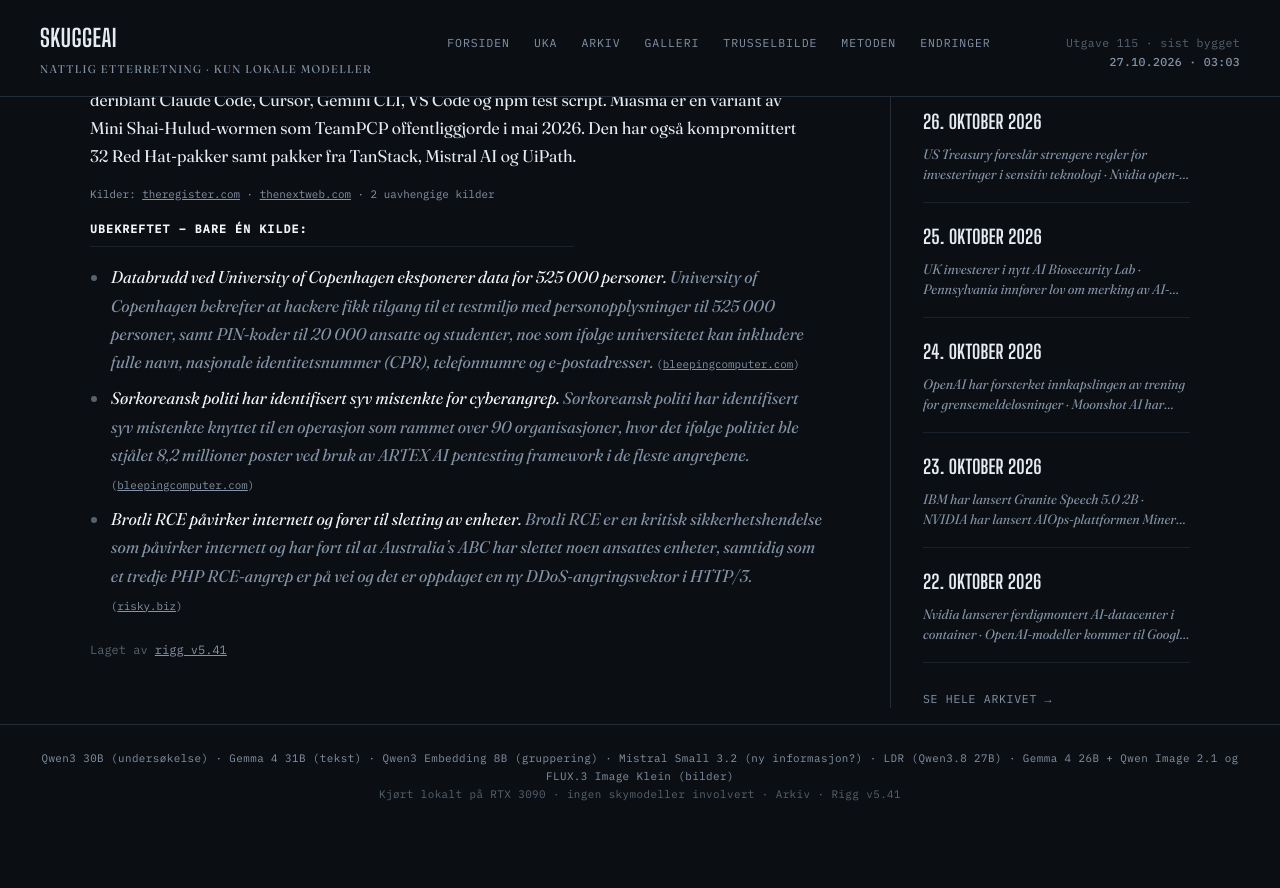
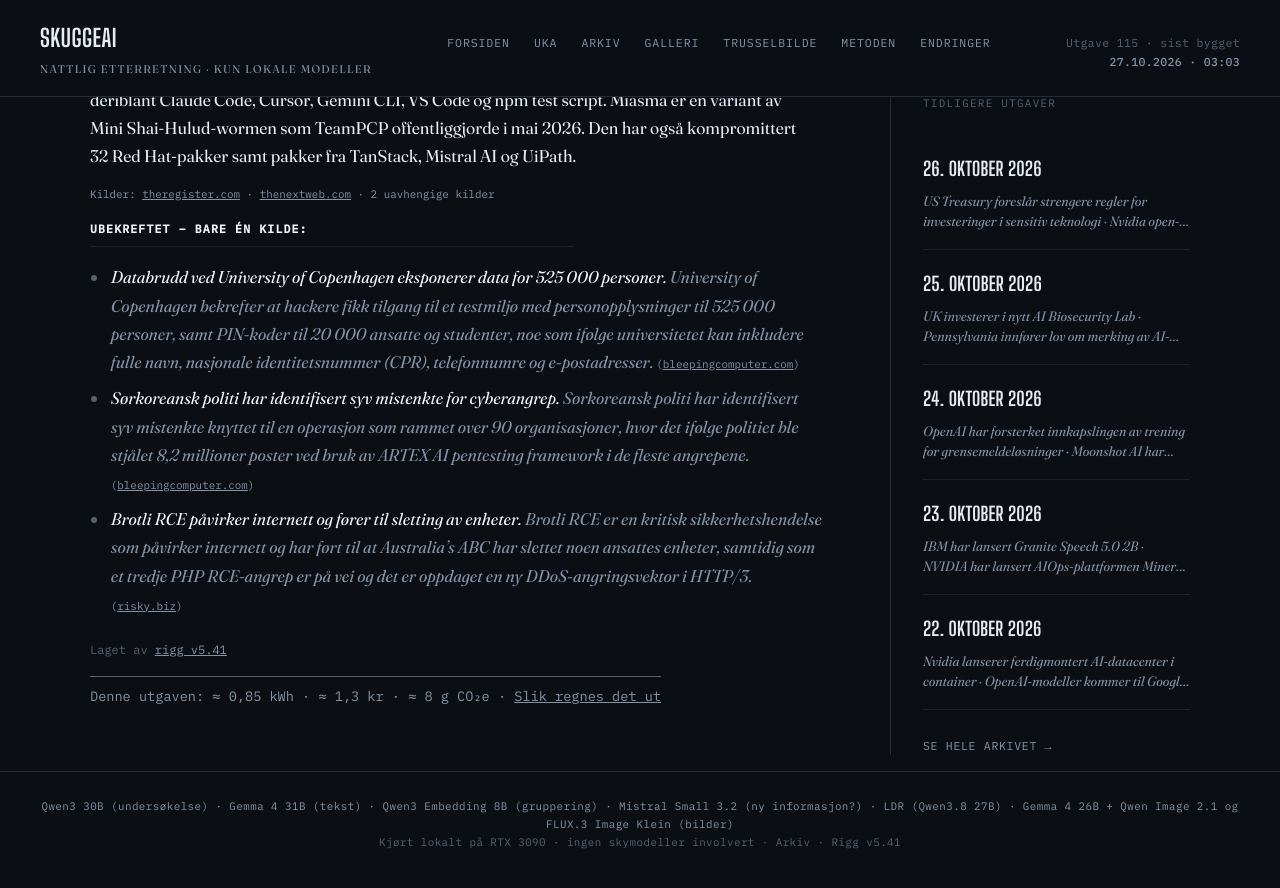
Before and after one commit to Skuggemannen/skuggeai-news, a Jekyll site: the page built from _posts/2026-10-27-nyheter.md, in a window 1280 px wide and 900 px high, scrolled down 5806 px. Shown: the top 888 px of the window. Built offline with Jekyll 4.4.1, drawn with Linux system fonts in a browser that asks for light colours; before the commit the page ends 6658 px from its top, so only the background shows below that.

Commit message:
Energi 2026-10-27

```diff
--- a/_posts/2026-10-27-nyheter.md
+++ b/_posts/2026-10-27-nyheter.md
@@ -5,6 +5,9 @@
 rigg: v5.41
 pipeline: v5
 teaser: "OpenAI Group PBC har lansert GPT-6.1 Terra · Anthropic PBC har sendt inn søknad om børsnotering · Microsoft har utgitt nødopdateringer for kritisk sårbarhet i .NET · Microsoft har utgitt nødoppdatering for kritisk sårbarhet i .NET"
+energi_kwh: 0.849
+energi_kr: 1.3
+energi_co2e_g: 8.0
 ---
 
 ## 27. oktober 2026
```
